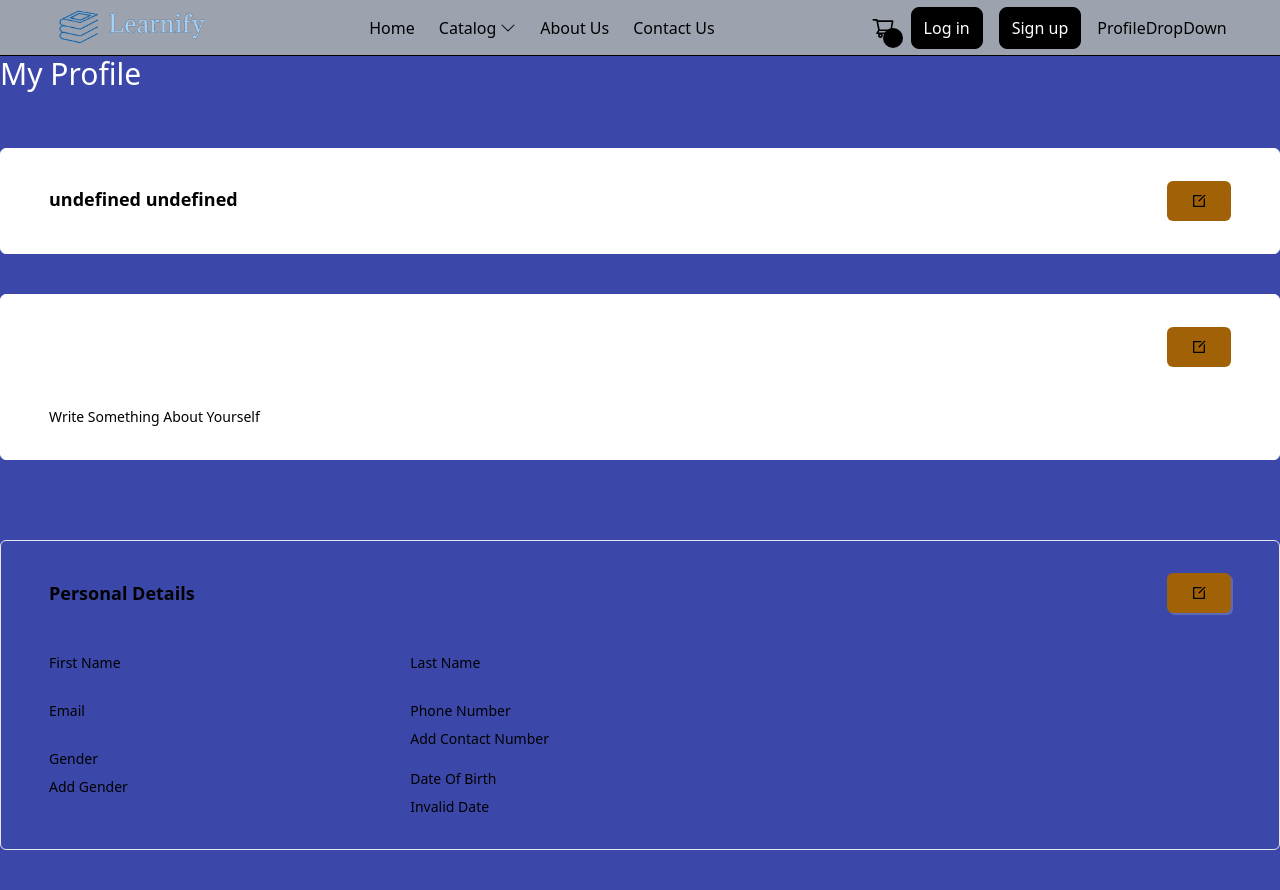
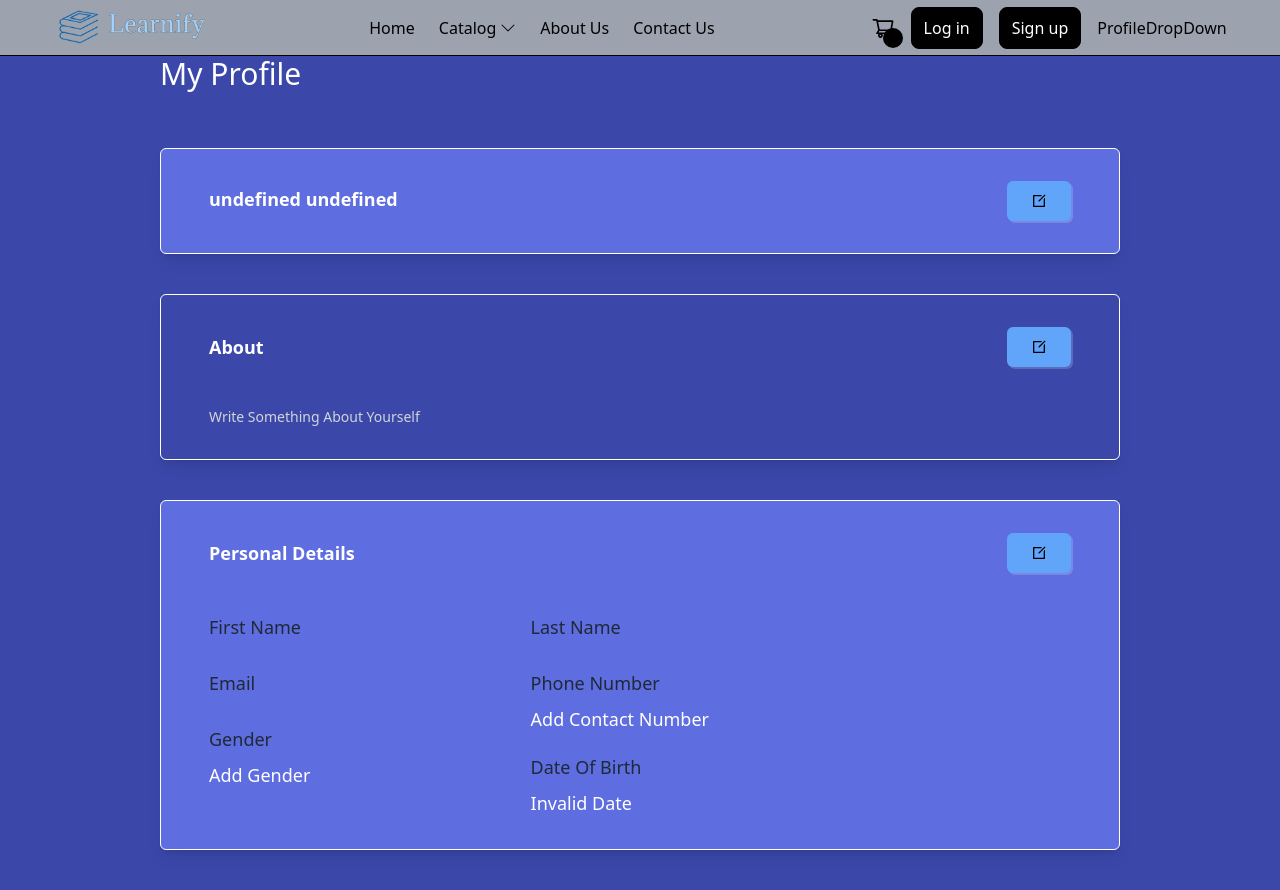
Before and after one commit to Hackersh18/ilearnify, a React (Create React App) app: page /profile in a window 1280 px wide. Built offline with nearby package versions, Linux system fonts and the light colour scheme.

Commit message:
minor changes

```diff
--- a/src/Components/Btn.js
+++ b/src/Components/Btn.js
@@ -5,7 +5,7 @@ const Button = ({ children, active, linkto }) => {
   return (
     <Link to={linkto}>
       <div
-        className={`text-center text-[13px] sm:text-[16px] px-6 py-3 rounded-md font-bold shadow-[2px_2px_0px_0px_rgba(255,255,255,0.18)] bg-yellow-700 text-black hover:shadow-none hover:scale-95 hover:bg-yellow-500 transition-all duration-200 `}
+        className={`text-center text-[13px] sm:text-[16px] px-6 py-3 rounded-md font-bold shadow-[2px_2px_0px_0px_rgba(255,255,255,0.18)] bg-blue-400 text-black hover:shadow-none hover:scale-95 hover:bg-blue-800 transition-all duration-200 `}
       >
         {children}
       </div>
--- a/src/Components/Profile.js
+++ b/src/Components/Profile.js
@@ -11,17 +11,17 @@ export default function Profile() {
   const navigate = useNavigate()
 
   return (
-    <>
+    <div className="w-3/4 m-auto">
       <h1 className="mb-14 text-3xl font-medium text-white">
         My Profile
       </h1>
-      <div className="flex items-center justify-between rounded-md border-[1px] border-white bg-white p-8 px-12">
+      <div className="flex items-center justify-between rounded-md border-[1px] border-white bg-[#5e6ddf] p-8 px-12 shadow-lg">
         <div className="flex items-center gap-x-4">
           <div className="space-y-1">
-            <p className="text-lg font-semibold text-richblack-5">
+            <p className="text-lg font-semibold text-white">
               {user?.firstName + " " + user?.lastName}
             </p>
-            <p className="text-sm text-black">{user?.email}</p>
+            <p className="text-sm text-gray-300">{user?.email}</p>
           </div>
         </div>
         <IconBtn
@@ -33,7 +33,7 @@ export default function Profile() {
           <RiEditBoxLine />
         </IconBtn>
       </div>
-      <div className="my-10 flex flex-col gap-y-10 rounded-md border-[1px] border-white bg-white p-8 px-12">
+      <div className="my-10 flex flex-col gap-y-10 rounded-md border-[1px] border-white bg-[#3b48aa] shadow-lg p-8 px-12">
         <div className="flex w-full items-center justify-between">
           <p className="text-lg font-semibold text-white">About</p>
           <IconBtn
@@ -48,16 +48,16 @@ export default function Profile() {
         <p
           className={`${
             user?.additionalDetails?.about
-              ? "text-richblack-5"
-              : "text-richblack-400"
+              ? "text-gray-300"
+              : "text-gray-300"
           } text-sm font-medium`}
         >
           {user?.additionalDetails?.about ?? "Write Something About Yourself"}
         </p>
       </div>
-      <div className="my-10 flex flex-col gap-y-10 rounded-md border-[1px] border-richblack-700 bg-richblack-800 p-8 px-12">
+      <div className="my-10 flex flex-col gap-y-10 rounded-md border-[1px] border-white shadow-lg  bg-[#5e6ddf] p-8 px-12">
         <div className="flex w-full items-center justify-between">
-          <p className="text-lg font-semibold text-richblack-5">
+          <p className="text-lg font-semibold text-white">
             Personal Details
           </p>
           <IconBtn
@@ -72,40 +72,40 @@ export default function Profile() {
         <div className="flex max-w-[500px] justify-between">
           <div className="flex flex-col gap-y-5">
             <div>
-              <p className="mb-2 text-sm text-richblack-600">First Name</p>
-              <p className="text-sm font-medium text-richblack-5">
+              <p className="mb-2 text-lg text-gray-800">First Name</p>
+              <p className="text-lg font-medium text-white">
                 {user?.firstName}
               </p>
             </div>
             <div>
-              <p className="mb-2 text-sm text-richblack-600">Email</p>
-              <p className="text-sm font-medium text-richblack-5">
+              <p className="mb-2 text-lg text-gray-800">Email</p>
+              <p className="text-lg font-medium  text-white">
                 {user?.email}
               </p>
             </div>
             <div>
-              <p className="mb-2 text-sm text-richblack-600">Gender</p>
-              <p className="text-sm font-medium text-richblack-5">
+              <p className="mb-2 text-lg text-gray-800">Gender</p>
+              <p className="text-lg font-medium  text-white">
                 {user?.additionalDetails?.gender ?? "Add Gender"}
               </p>
             </div>
           </div>
           <div className="flex flex-col gap-y-5">
             <div>
-              <p className="mb-2 text-sm text-richblack-600">Last Name</p>
-              <p className="text-sm font-medium text-richblack-5">
+              <p className="mb-2 text-lg text-gray-800">Last Name</p>
+              <p className="text-lg font-medium  text-white">
                 {user?.lastName}
               </p>
             </div>
             <div>
-              <p className="mb-2 text-sm text-richblack-600">Phone Number</p>
-              <p className="text-sm font-medium text-richblack-5">
+              <p className="mb-2 text-lg text-gray-800">Phone Number</p>
+              <p className="text-lg font-medium  text-white">
                 {user?.additionalDetails?.contactNumber ?? "Add Contact Number"}
               </p>
             </div>
             <div>
-              <p className="mb-2 text-sm text-richblack-600">Date Of Birth</p>
-              <p className="text-sm font-medium text-richblack-5">
+              <p className="mb-2 text-lg text-gray-800">Date Of Birth</p>
+              <p className="text-lg font-medium text-white">
                 {formattedDate(user?.additionalDetails?.dateOfBirth) ??
                   "Add Date Of Birth"}
               </p>
@@ -113,6 +113,6 @@ export default function Profile() {
           </div>
         </div>
       </div>
-    </>
+    </div>
   )
 }
```
